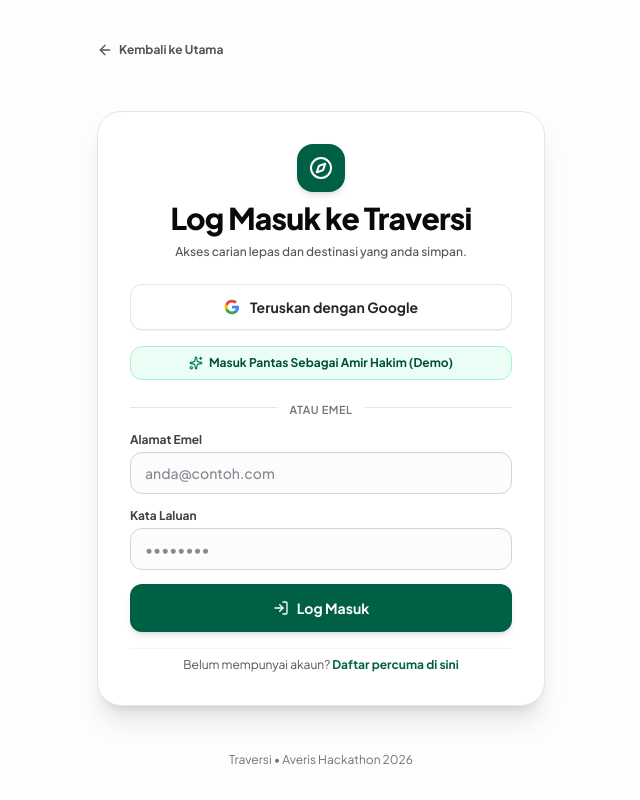
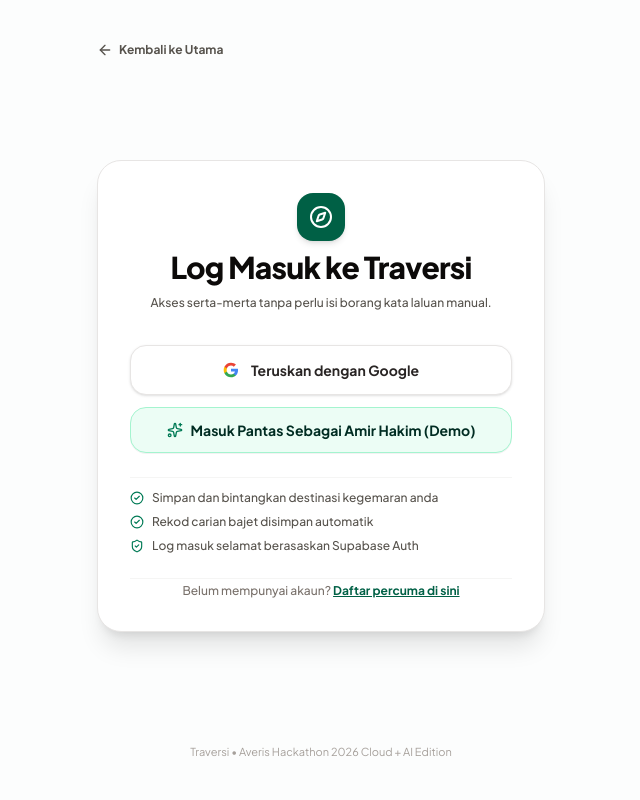
Before and after one commit to cs-mirakim/traversi, a Next.js app: page /login in a window 1280 px wide. Shown: the whole page, without its empty margins (319-959 px from the left). Built offline with nearby package versions, Linux system fonts and the light colour scheme.

Commit message:
refactor: simplify hero title by removing RM and streamline login/register to 1-click Google and Demo auth

```diff
--- a/app/login/page.tsx
+++ b/app/login/page.tsx
@@ -3,17 +3,14 @@
 import React, { useState, useEffect } from "react";
 import Link from "next/link";
 import { useRouter } from "next/navigation";
-import { Compass, LogIn, ArrowLeft, Sparkles } from "lucide-react";
+import { Compass, ArrowLeft, Sparkles, CheckCircle2, ShieldCheck, Lock } from "lucide-react";
 import { useAuth } from "@/context/AuthContext";
 import { useLanguage } from "@/context/LanguageContext";
 
 export default function LoginPage() {
   const router = useRouter();
-  const { user, isLoggedIn, login, loginWithGoogle } = useAuth();
+  const { isLoggedIn, login, loginWithGoogle } = useAuth();
   const { locale } = useLanguage();
-
-  const [email, setEmail] = useState("");
-  const [password, setPassword] = useState("");
   const [isLoading, setIsLoading] = useState(false);
 
   // If already logged in, redirect straight to profile
@@ -22,13 +19,6 @@
       router.replace("/profile");
     }
   }, [isLoggedIn, router]);
-
-  const handleSubmit = (e: React.FormEvent) => {
-    e.preventDefault();
-    setIsLoading(true);
-    login(email || "pengembara@traversi.my");
-    router.push("/profile");
-  };
 
   const handleGoogle = () => {
     setIsLoading(true);
@@ -55,33 +45,37 @@
         </Link>
       </div>
 
-      {/* Main Login Card */}
+      {/* Main Login Card - Pure 1-Click Google & Quick Demo Auth */}
       <div className="max-w-md mx-auto w-full my-auto py-6">
         <div className="bg-white rounded-3xl border border-stone-200 shadow-xl p-6 sm:p-8 space-y-6">
-          {/* Header */}
+          {/* Brand Icon & Heading */}
           <div className="text-center space-y-2">
-            <Link href="/" className="inline-flex items-center justify-center w-12 h-12 rounded-2xl bg-emerald-800 text-white shadow-md mx-auto mb-2">
-              <Compass className="w-6 h-6" />
+            <Link
+              href="/"
+              className="inline-flex items-center justify-center w-12 h-12 rounded-2xl bg-emerald-800 text-white shadow-md mx-auto mb-2 group"
+            >
+              <Compass className="w-6 h-6 transition-transform duration-300 group-hover:rotate-45" />
             </Link>
             <h1 className="text-2xl sm:text-3xl font-black text-stone-950 tracking-tight">
               {locale === "bm" ? "Log Masuk ke Traversi" : "Sign In to Traversi"}
             </h1>
-            <p className="text-xs text-stone-600 font-medium">
+            <p className="text-xs text-stone-600 font-medium leading-relaxed">
               {locale === "bm"
-                ? "Akses carian lepas dan destinasi yang anda simpan."
-                : "Access your search history and starred destinations."}
+                ? "Akses serta-merta tanpa perlu isi borang kata laluan manual."
+                : "Instant access with zero manual forms or passwords."}
             </p>
           </div>
 
-          <div className="space-y-4">
-            {/* Google Button */}
+          {/* Direct Auth Action Buttons */}
+          <div className="space-y-3 pt-2">
+            {/* 1. Google One-Click Button */}
             <button
               type="button"
               onClick={handleGoogle}
               disabled={isLoading}
-              className="w-full py-3 px-4 rounded-xl border border-stone-200 bg-white hover:bg-stone-50 font-bold text-xs sm:text-sm text-stone-800 flex items-center justify-center gap-2.5 transition-all shadow-2xs cursor-pointer active:scale-[0.99]"
+              className="w-full py-3.5 px-4 rounded-2xl border border-stone-200 bg-white hover:bg-stone-50 font-bold text-xs sm:text-sm text-stone-800 flex items-center justify-center gap-3 transition-all shadow-sm hover:shadow-md cursor-pointer active:scale-[0.99]"
             >
-              <svg className="w-4 h-4" viewBox="0 0 24 24">
+              <svg className="w-4 h-4 shrink-0" viewBox="0 0 24 24">
                 <path
                   fill="#4285F4"
                   d="M22.56 12.25c0-.78-.07-1.53-.2-2.25H12v4.26h5.92c-.26 1.37-1.04 2.53-2.21 3.31v2.77h3.57c2.08-1.92 3.28-4.74 3.28-8.09z"
@@ -102,81 +96,49 @@
               <span>{locale === "bm" ? "Teruskan dengan Google" : "Continue with Google"}</span>
             </button>
 
-            {/* Quick Demo Login */}
+            {/* 2. Instant Demo Login Button */}
             <button
               type="button"
               onClick={handleDemoLogin}
-              className="w-full py-2 px-3 rounded-xl bg-emerald-50 hover:bg-emerald-100 text-emerald-900 border border-emerald-200 text-xs font-bold flex items-center justify-center gap-1.5 transition-colors cursor-pointer"
+              disabled={isLoading}
+              className="w-full py-3 px-4 rounded-2xl bg-emerald-50 hover:bg-emerald-100 text-emerald-950 border border-emerald-200 text-xs sm:text-sm font-bold flex items-center justify-center gap-2 transition-all shadow-2xs cursor-pointer active:scale-[0.99]"
             >
-              <Sparkles className="w-3.5 h-3.5 text-emerald-700" />
+              <Sparkles className="w-4 h-4 text-emerald-700 shrink-0" />
               <span>{locale === "bm" ? "Masuk Pantas Sebagai Amir Hakim (Demo)" : "Instant Demo Login (Amir Hakim)"}</span>
             </button>
+          </div>
 
-            <div className="relative text-center my-3">
-              <div className="absolute inset-0 flex items-center">
-                <div className="w-full border-t border-stone-200" />
-              </div>
-              <span className="relative bg-white px-3 text-[11px] font-semibold text-stone-500 uppercase tracking-wider">
-                {locale === "bm" ? "atau emel" : "or email"}
-              </span>
+          {/* Benefits Feature List */}
+          <div className="pt-3 border-t border-stone-100 space-y-2 text-stone-600 text-xs font-medium">
+            <div className="flex items-center gap-2">
+              <CheckCircle2 className="w-3.5 h-3.5 text-emerald-700 shrink-0" />
+              <span>{locale === "bm" ? "Simpan dan bintangkan destinasi kegemaran anda" : "Save and star your favorite destinations"}</span>
             </div>
+            <div className="flex items-center gap-2">
+              <CheckCircle2 className="w-3.5 h-3.5 text-emerald-700 shrink-0" />
+              <span>{locale === "bm" ? "Rekod carian bajet disimpan automatik" : "Automatic budget search history tracking"}</span>
+            </div>
+            <div className="flex items-center gap-2">
+              <ShieldCheck className="w-3.5 h-3.5 text-emerald-700 shrink-0" />
+              <span>{locale === "bm" ? "Log masuk selamat berasaskan Supabase Auth" : "Secure cloud authentication via Supabase"}</span>
+            </div>
+          </div>
 
-            {/* Form */}
-            <form onSubmit={handleSubmit} className="space-y-3.5">
-              <div>
-                <label className="text-xs font-bold text-stone-700 block mb-1">
-                  {locale === "bm" ? "Alamat Emel" : "Email Address"}
-                </label>
-                <input
-                  type="email"
-                  required
-                  value={email}
-                  onChange={(e) => setEmail(e.target.value)}
-                  placeholder="anda@contoh.com"
-                  className="w-full px-3.5 py-2.5 text-xs sm:text-sm font-medium rounded-xl border border-stone-300 focus:ring-2 focus:ring-emerald-600 focus:outline-none bg-stone-50/50"
-                />
-              </div>
-
-              <div>
-                <label className="text-xs font-bold text-stone-700 block mb-1">
-                  {locale === "bm" ? "Kata Laluan" : "Password"}
-                </label>
-                <input
-                  type="password"
-                  required
-                  value={password}
-                  onChange={(e) => setPassword(e.target.value)}
-                  placeholder="••••••••"
-                  className="w-full px-3.5 py-2.5 text-xs sm:text-sm font-medium rounded-xl border border-stone-300 focus:ring-2 focus:ring-emerald-600 focus:outline-none bg-stone-50/50"
-                />
-              </div>
-
-              <button
-                type="submit"
-                disabled={isLoading}
-                className="w-full py-3.5 px-4 rounded-xl bg-emerald-800 hover:bg-emerald-900 text-white font-bold text-xs sm:text-sm transition-all shadow-md cursor-pointer flex items-center justify-center gap-2 active:scale-[0.99]"
-              >
-                <LogIn className="w-4 h-4" />
-                <span>{locale === "bm" ? "Log Masuk" : "Sign In"}</span>
-              </button>
-            </form>
-
-            {/* Register link */}
-            <div className="text-center pt-2 border-t border-stone-100">
-              <p className="text-xs text-stone-600">
-                {locale === "bm" ? "Belum mempunyai akaun? " : "Don't have an account? "}
-                <Link href="/register" className="font-bold text-emerald-800 hover:underline">
-                  {locale === "bm" ? "Daftar percuma di sini" : "Register for free here"}
-                </Link>
-              </p>
-            </div>
+          {/* Footer Switch to Register */}
+          <div className="text-center pt-1 border-t border-stone-100">
+            <p className="text-xs text-stone-500 font-medium">
+              {locale === "bm" ? "Belum mempunyai akaun? " : "Don't have an account? "}
+              <Link href="/register" className="font-bold text-emerald-800 hover:text-emerald-950 underline transition-colors">
+                {locale === "bm" ? "Daftar percuma di sini" : "Sign up here"}
+              </Link>
+            </p>
           </div>
         </div>
       </div>
 
-      {/* Footer */}
-      <div className="text-center text-xs text-stone-500 pb-2">
-        Traversi &bull; Averis Hackathon 2026
+      {/* Footer info */}
+      <div className="text-center py-4 text-[11px] text-stone-400">
+        Traversi &bull; Averis Hackathon 2026 Cloud + AI Edition
       </div>
     </div>
   );
--- a/app/page.tsx
+++ b/app/page.tsx
@@ -55,7 +55,7 @@
           <h1 className="text-3xl sm:text-5xl md:text-6xl font-black tracking-tight text-stone-950 mb-6 max-w-4xl mx-auto leading-tight">
             {locale === "bm" ? (
               <>
-                Kau Masuk Bajet RM, <br className="hidden sm:inline" />
+                Kau Masuk Bajet, <br className="hidden sm:inline" />
                 <span className="text-emerald-800 underline decoration-emerald-300 decoration-wavy decoration-2">
                   Traversi Carikan Destinasi Ngam.
                 </span>
--- a/app/register/page.tsx
+++ b/app/register/page.tsx
@@ -3,18 +3,14 @@
 import React, { useState, useEffect } from "react";
 import Link from "next/link";
 import { useRouter } from "next/navigation";
-import { Compass, UserPlus, ArrowLeft, Sparkles } from "lucide-react";
+import { Compass, ArrowLeft, Sparkles, CheckCircle2, ShieldCheck } from "lucide-react";
 import { useAuth } from "@/context/AuthContext";
 import { useLanguage } from "@/context/LanguageContext";
 
 export default function RegisterPage() {
   const router = useRouter();
-  const { isLoggedIn, register, loginWithGoogle } = useAuth();
+  const { isLoggedIn, login, loginWithGoogle } = useAuth();
   const { locale } = useLanguage();
-
-  const [name, setName] = useState("");
-  const [email, setEmail] = useState("");
-  const [password, setPassword] = useState("");
   const [isLoading, setIsLoading] = useState(false);
 
   // If already logged in, redirect straight to profile
@@ -24,16 +20,15 @@
     }
   }, [isLoggedIn, router]);
 
-  const handleSubmit = (e: React.FormEvent) => {
-    e.preventDefault();
+  const handleGoogle = () => {
     setIsLoading(true);
-    register(name || "Pengembara Traversi", email || "user@traversi.my");
+    loginWithGoogle();
     router.push("/profile");
   };
 
-  const handleGoogle = () => {
+  const handleDemoRegister = () => {
     setIsLoading(true);
-    loginWithGoogle();
+    login("amir@traversi.my", "Amir Hakim");
     router.push("/profile");
   };
 
@@ -50,33 +45,37 @@
         </Link>
       </div>
 
-      {/* Main Register Card */}
+      {/* Main Register Card - Pure 1-Click Google & Instant Setup */}
       <div className="max-w-md mx-auto w-full my-auto py-6">
         <div className="bg-white rounded-3xl border border-stone-200 shadow-xl p-6 sm:p-8 space-y-6">
-          {/* Header */}
+          {/* Brand Icon & Heading */}
           <div className="text-center space-y-2">
-            <Link href="/" className="inline-flex items-center justify-center w-12 h-12 rounded-2xl bg-emerald-800 text-white shadow-md mx-auto mb-2">
-              <Compass className="w-6 h-6" />
+            <Link
+              href="/"
+              className="inline-flex items-center justify-center w-12 h-12 rounded-2xl bg-emerald-800 text-white shadow-md mx-auto mb-2 group"
+            >
+              <Compass className="w-6 h-6 transition-transform duration-300 group-hover:rotate-45" />
             </Link>
             <h1 className="text-2xl sm:text-3xl font-black text-stone-950 tracking-tight">
               {locale === "bm" ? "Daftar Akaun Baru" : "Create an Account"}
             </h1>
-            <p className="text-xs text-stone-600 font-medium">
+            <p className="text-xs text-stone-600 font-medium leading-relaxed">
               {locale === "bm"
-                ? "Simpan destinasi kegemaran dan rekod carian bajet anda."
-                : "Save your favorite destinations and travel budget records."}
+                ? "Daftar serta-merta dengan akaun Google tanpa perlu mengisi borang manual."
+                : "Instant signup using your Google account with zero manual form filling."}
             </p>
           </div>
 
-          <div className="space-y-4">
-            {/* Google Button */}
+          {/* Direct Auth Action Buttons */}
+          <div className="space-y-3 pt-2">
+            {/* 1. Google One-Click Button */}
             <button
               type="button"
               onClick={handleGoogle}
               disabled={isLoading}
-              className="w-full py-3 px-4 rounded-xl border border-stone-200 bg-white hover:bg-stone-50 font-bold text-xs sm:text-sm text-stone-800 flex items-center justify-center gap-2.5 transition-all shadow-2xs cursor-pointer active:scale-[0.99]"
+              className="w-full py-3.5 px-4 rounded-2xl border border-stone-200 bg-white hover:bg-stone-50 font-bold text-xs sm:text-sm text-stone-800 flex items-center justify-center gap-3 transition-all shadow-sm hover:shadow-md cursor-pointer active:scale-[0.99]"
             >
-              <svg className="w-4 h-4" viewBox="0 0 24 24">
+              <svg className="w-4 h-4 shrink-0" viewBox="0 0 24 24">
                 <path
                   fill="#4285F4"
                   d="M22.56 12.25c0-.78-.07-1.53-.2-2.25H12v4.26h5.92c-.26 1.37-1.04 2.53-2.21 3.31v2.77h3.57c2.08-1.92 3.28-4.74 3.28-8.09z"
@@ -97,85 +96,49 @@
               <span>{locale === "bm" ? "Daftar dengan Google" : "Sign up with Google"}</span>
             </button>
 
-            <div className="relative text-center my-3">
-              <div className="absolute inset-0 flex items-center">
-                <div className="w-full border-t border-stone-200" />
-              </div>
-              <span className="relative bg-white px-3 text-[11px] font-semibold text-stone-500 uppercase tracking-wider">
-                {locale === "bm" ? "atau guna emel" : "or with email"}
-              </span>
+            {/* 2. Instant Demo Register Button */}
+            <button
+              type="button"
+              onClick={handleDemoRegister}
+              disabled={isLoading}
+              className="w-full py-3 px-4 rounded-2xl bg-emerald-50 hover:bg-emerald-100 text-emerald-950 border border-emerald-200 text-xs sm:text-sm font-bold flex items-center justify-center gap-2 transition-all shadow-2xs cursor-pointer active:scale-[0.99]"
+            >
+              <Sparkles className="w-4 h-4 text-emerald-700 shrink-0" />
+              <span>{locale === "bm" ? "Daftar Segera Sebagai Amir Hakim (Demo)" : "Instant Demo Register (Amir Hakim)"}</span>
+            </button>
           </div>
 
-            {/* Form */}
-            <form onSubmit={handleSubmit} className="space-y-3.5">
-              <div>
-                <label className="text-xs font-bold text-stone-700 block mb-1">
-                  {locale === "bm" ? "Nama Penuh" : "Full Name"}
-                </label>
-                <input
-                  type="text"
-                  required
-                  value={name}
-                  onChange={(e) => setName(e.target.value)}
-                  placeholder="Contoh: Amir Hakim"
-                  className="w-full px-3.5 py-2.5 text-xs sm:text-sm font-medium rounded-xl border border-stone-300 focus:ring-2 focus:ring-emerald-600 focus:outline-none bg-stone-50/50"
-                />
+          {/* Benefits Feature List */}
+          <div className="pt-3 border-t border-stone-100 space-y-2 text-stone-600 text-xs font-medium">
+            <div className="flex items-center gap-2">
+              <CheckCircle2 className="w-3.5 h-3.5 text-emerald-700 shrink-0" />
+              <span>{locale === "bm" ? "100% percuma tanpa langganan tersembunyi" : "100% free with zero hidden costs"}</span>
+            </div>
+            <div className="flex items-center gap-2">
+              <CheckCircle2 className="w-3.5 h-3.5 text-emerald-700 shrink-0" />
+              <span>{locale === "bm" ? "Simpan carian bajet dan destinasi kegemaran" : "Bookmark trips and track past search calculations"}</span>
+            </div>
+            <div className="flex items-center gap-2">
+              <ShieldCheck className="w-3.5 h-3.5 text-emerald-700 shrink-0" />
+              <span>{locale === "bm" ? "Akses selamat dan pantas melalui Supabase Cloud" : "Fast, secured cloud profile on Supabase"}</span>
+            </div>
           </div>
 
-              <div>
-                <label className="text-xs font-bold text-stone-700 block mb-1">
-                  {locale === "bm" ? "Alamat Emel" : "Email Address"}
-                </label>
-                <input
-                  type="email"
-                  required
-                  value={email}
-                  onChange={(e) => setEmail(e.target.value)}
-                  placeholder="amir@contoh.com"
-                  className="w-full px-3.5 py-2.5 text-xs sm:text-sm font-medium rounded-xl border border-stone-300 focus:ring-2 focus:ring-emerald-600 focus:outline-none bg-stone-50/50"
-                />
-              </div>
-
-              <div>
-                <label className="text-xs font-bold text-stone-700 block mb-1">
-                  {locale === "bm" ? "Cipta Kata Laluan" : "Create Password"}
-                </label>
-                <input
-                  type="password"
-                  required
-                  value={password}
-                  onChange={(e) => setPassword(e.target.value)}
-                  placeholder="••••••••"
-                  className="w-full px-3.5 py-2.5 text-xs sm:text-sm font-medium rounded-xl border border-stone-300 focus:ring-2 focus:ring-emerald-600 focus:outline-none bg-stone-50/50"
-                />
-              </div>
-
-              <button
-                type="submit"
-                disabled={isLoading}
-                className="w-full py-3.5 px-4 rounded-xl bg-emerald-800 hover:bg-emerald-900 text-white font-bold text-xs sm:text-sm transition-all shadow-md cursor-pointer flex items-center justify-center gap-2 active:scale-[0.99]"
-              >
-                <UserPlus className="w-4 h-4" />
-                <span>{locale === "bm" ? "Daftar Akaun Percuma" : "Register Free Account"}</span>
-              </button>
-            </form>
-
-            {/* Login link */}
-            <div className="text-center pt-2 border-t border-stone-100">
-              <p className="text-xs text-stone-600">
+          {/* Footer Switch to Login */}
+          <div className="text-center pt-1 border-t border-stone-100">
+            <p className="text-xs text-stone-500 font-medium">
               {locale === "bm" ? "Sudah mempunyai akaun? " : "Already have an account? "}
-                <Link href="/login" className="font-bold text-emerald-800 hover:underline">
+              <Link href="/login" className="font-bold text-emerald-800 hover:text-emerald-950 underline transition-colors">
                 {locale === "bm" ? "Log masuk di sini" : "Sign in here"}
               </Link>
             </p>
           </div>
         </div>
       </div>
-      </div>
 
-      {/* Footer */}
-      <div className="text-center text-xs text-stone-500 pb-2">
-        Traversi &bull; Averis Hackathon 2026
+      {/* Footer info */}
+      <div className="text-center py-4 text-[11px] text-stone-400">
+        Traversi &bull; Averis Hackathon 2026 Cloud + AI Edition
       </div>
     </div>
   );
--- a/locales/bm.json
+++ b/locales/bm.json
@@ -16,7 +16,7 @@
   },
   "hero": {
     "badge": "Reverse-Budgeting Terbalik Pertama di Malaysia",
-    "title": "Kau Masuk Bajet RM,\nTraversi Carikan Destinasi Ngam.",
+    "title": "Kau Masuk Bajet,\nTraversi Carikan Destinasi Ngam.",
     "description": "Lebih 70% belia terlebih belanja sebab harga flight cuma separuh cerita. Traversi kira kos penuh: tiket kapal terbang, hotel, makan minum halal, dan pengangkutan tempatan dari awal.",
     "ctaPrimary": "Mula Kira Bajet Sekarang",
     "ctaSecondary": "Lihat Seni Bina Sistem",
```
Lines whose indentation alone changed are shown as unchanged.
